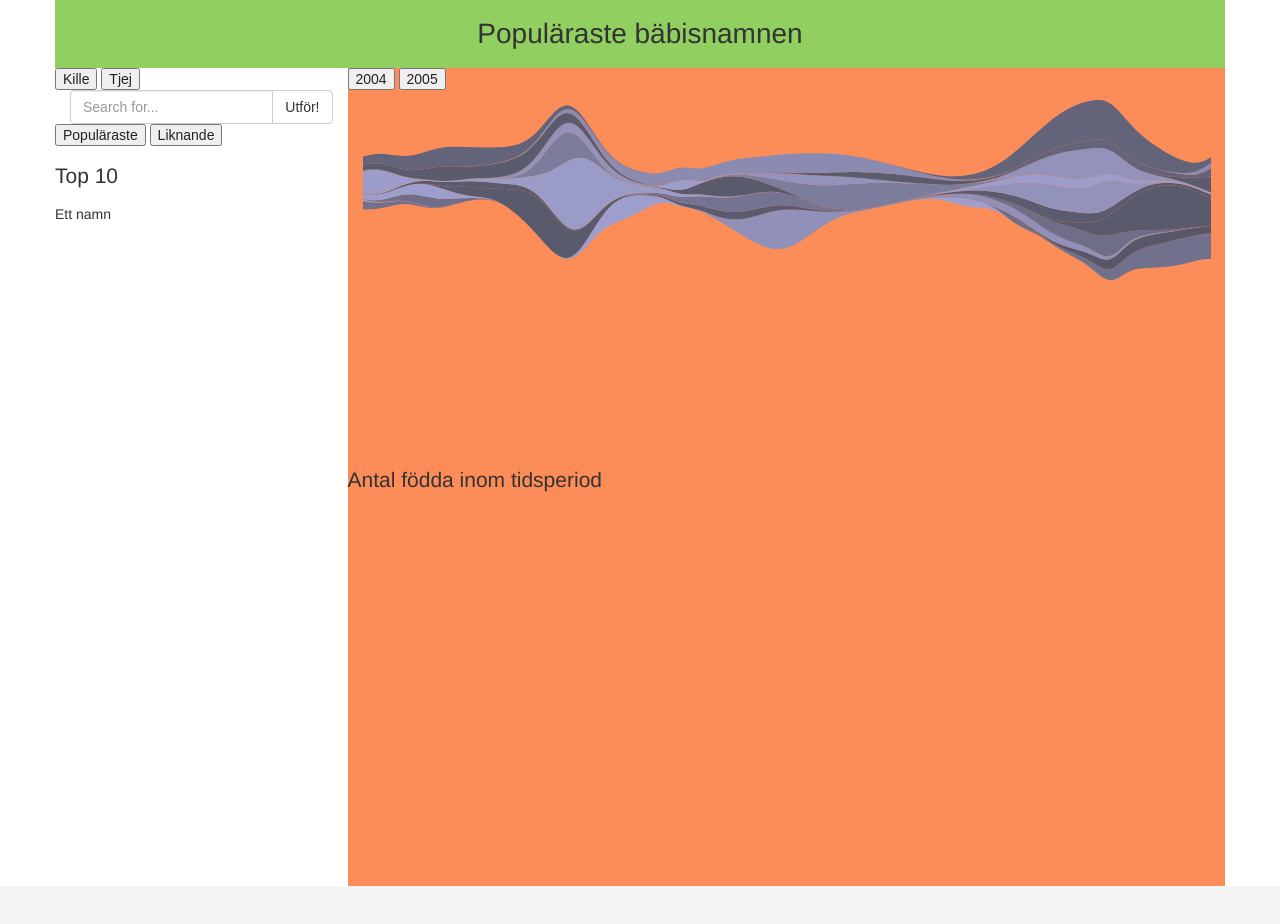
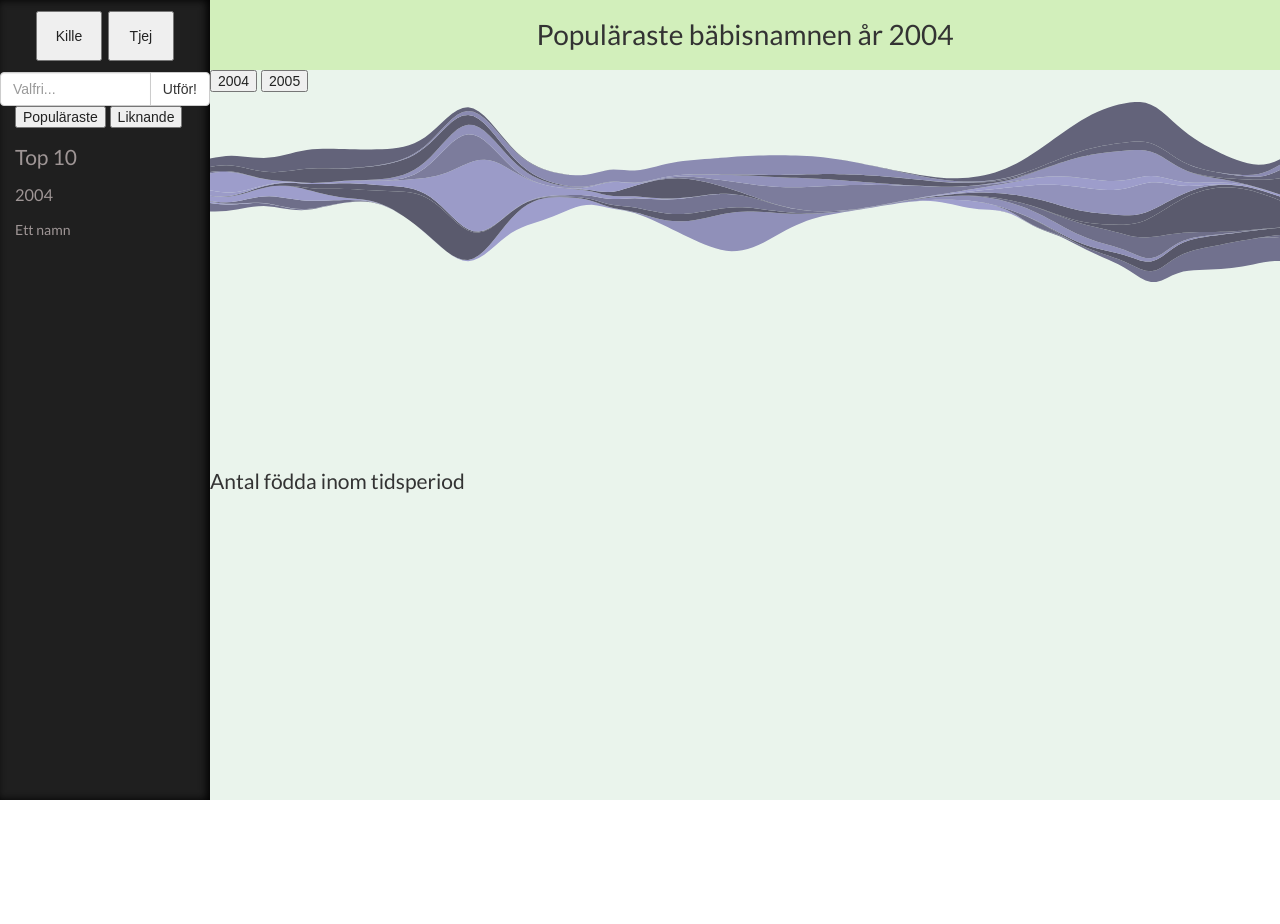
Before and after one commit to antonosterblad/InfoNameVis, a plain HTML site: page index.html in a window 1280 px wide. After the commit the page ends 800 px from the top, so only its background shows below. Drawn offline with nearby package versions, Linux system fonts and the light colour scheme.

Commit message:
New style

```diff
--- a/css/extrastyling.css
+++ b/css/extrastyling.css
@@ -1,8 +1,61 @@
+h1, h2, h3, h4, p, a{
+	font-family: 'Lato', sans-serif;
+}
+
 #graph-container {
-	background-color: #fc8d59;
+	background-color: #EAF4EC;
 }
 
 #banner{
 	background-color: #91cf60;
 	text-align: center;
 }
+
+.gender-button {
+	width: 66px;
+	margin: 1px;
+	height: 50px;
+}
+
+.gender-button-container {
+	margin: 10px 35px;
+	display: inline-block;
+}
+
+#control-panel{
+	width: 210px;
+}
+
+#graph-container {
+	position: fixed;
+	left: 210px;
+	right: 0px;
+	bottom: 0px;
+	top: 70px;
+}
+
+#control-panel {
+	width: 210px;
+	position: fixed;
+	left: 0;
+	bottom: 0px;
+	top: 0px;
+	background-color: #1F1F1F;
+	color: rgb(158, 149, 149);
+	box-shadow: inset -3px 0px 8px #000000;
+}
+
+#banner {
+background-color: #D2EFBB;
+text-align: center;
+position: fixed;
+left: 210px;
+right: 0px;
+top: 0;
+height: 70px;
+}
+
+html, body{
+	width: 100%;
+	height: 100%;
+}
--- a/index.html
+++ b/index.html
@@ -12,6 +12,7 @@
 
         <!-- Place favicon.ico and apple-touch-icon.png in the root directory -->
         <!-- Bootstrap core CSS -->
+        <link href='http://fonts.googleapis.com/css?family=Lato' rel='stylesheet' type='text/css'>
         <link rel="stylesheet" href="css/bootstrap.css">
         <link rel="stylesheet" href="css/normalize.css">
         <link rel="stylesheet" href="css/colorbrewer.css">
@@ -29,41 +30,38 @@
             <p class="browsehappy">You are using an <strong>outdated</strong> browser. Please <a href="http://browsehappy.com/">upgrade your browser</a> to improve your experience.</p>
         <![endif]-->
 
-        <!-- Wrap all page content here -->
-        <div id="wrap">
-            <!-- Begin page content -->
-
-
-            <div class="container">
         <!-- row of columns -->
         <div class="row" id="banner">
-                    <h1>Populäraste bäbisnamnen</h1>
+            <h1>Populäraste bäbisnamnen år 2004</h1>
         </div>
         <div class="row">
-                    <div class="col-xs-3" id="control-panel">
-                        <div class="row">
-                            <button class="gender-button">Kille
+            <div id="control-panel">
+                <div class="row gender-button-container">
+                    <button class="gender-button">
+                        Kille
                     </button>
-                            <button class="gender-button">Tjej
+                    <button class="gender-button">
+                        Tjej
                     </button>
                 </div>
 
-                         <div class="input-group">
-                        <input type="text" class="form-control" placeholder="Search for...">
+                 <div class="col-xs-12 input-group">
+                <input type="text" class="form-control" placeholder="Valfri...">
                     <span class="input-group-btn">
                         <button class="btn btn-default" type="button">Utför!</button>
                     </span>
                 </div><!-- /input-group -->
 
-                        <div class="row">
+                <div class="col-xs-12">
                     <button class="search-filter-button">Populäraste
                     </button>
                     <button class="search-filter-button">Liknande
                     </button>
                 </div>
 
-                        <div class="row">
+                <div class="col-xs-12">
                     <h2>Top 10</h2>
+                    <h3>2004</h3>
                     <p>Ett namn</p>
                 </div>
 
@@ -72,28 +70,24 @@
             </div>
 
             <!-- ALL THE GRAPHS -->
-                    <div class="col-xs-9" id="graph-container">
-                        <div class="row">
-                            <button class="gender-button">2004
+            <div id="graph-container">
+
+                    <button class="year-button">2004
                     </button>
-                            <button class="gender-button">2005
+                    <button class="year-button">2005
                     </button>
-                        </div>
+
 
                 <div id="stream" style="height: 45vh;">
                 </div>
-
-                        <div class="row">
                 <h2>Antal födda inom tidsperiod<h2>
 
                 <div id="bar" style="height: 45vh;">
                 </div>
-                        </div>
-                    </div>
+
             </div>
         </div>
 
-        </div>
 
         <div id="footer">
             <div class="container">
```
Lines whose indentation alone changed are shown as unchanged.
